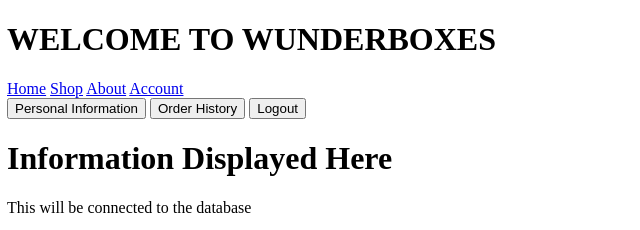
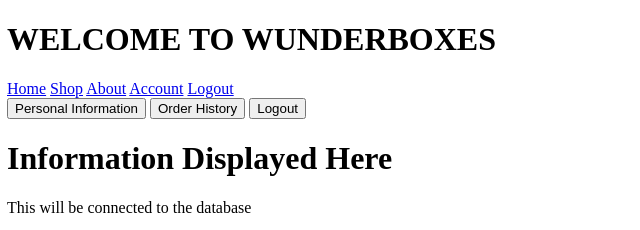
Before and after one commit to kozakhart/startup, a plain HTML site: page account.html in a window 1280 px wide. Shown: the top 230 px of the page, 1-641 px from the left. Drawn offline with Linux system fonts and the light colour scheme.

Commit message:
added logout to nav bar

```diff
--- a/account.html
+++ b/account.html
@@ -14,12 +14,13 @@
             <a href="shop.html">Shop</a>
             <a href="about.html">About</a>
             <a href="account.html">Account</a>
+            <a href="login.html">Logout</a>
         </nav>
     </div>
     <div>
         <button>Personal Information</button>
         <button>Order History</button>
-        <button>Logout</button>
+        <button href="login.html">Logout</button>
     </div>
     <div>
         <h1>Information Displayed Here</h1>
```
Also changed, not shown: about.html (+1 -0 lines), index.html (+1 -0 lines), shop.html (+1 -0 lines).
